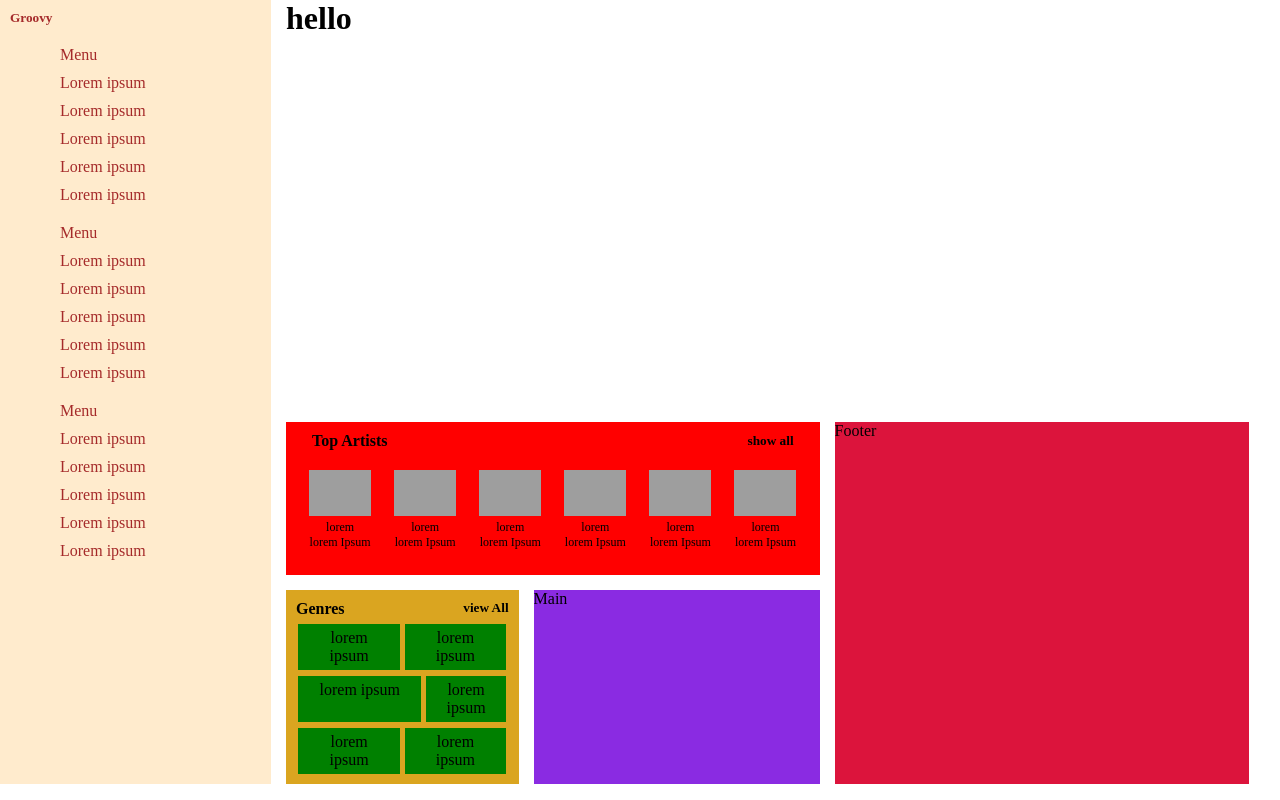
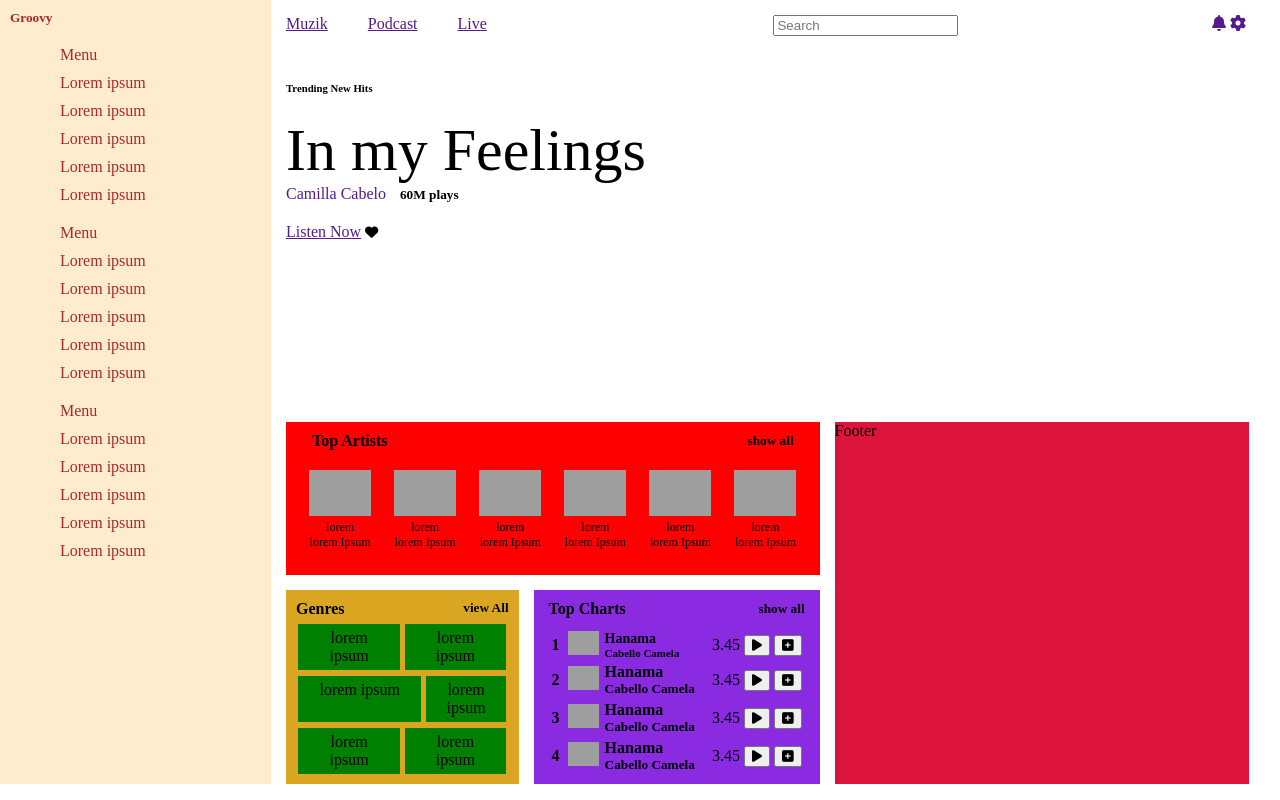
Before and after one commit to The-CODE-Plus-Plus-Community/Groovy-Music-App, a plain HTML site: page index.html in a window 1280 px wide. Drawn offline with Linux system fonts and the light colour scheme; grey boxes are pictures that could not be loaded.

Commit message:
second commit

```diff
--- a/index.html
+++ b/index.html
@@ -43,9 +43,34 @@
 </head>
 
 <body>
+  <header>
+    <nav>
+      <div class="nav-1">
+        <a href="">Muzik</a>
+        <a href="">Podcast</a>
+        <a href="">Live</a>
+      </div>
+      <div class="nav-2">
+        <input class="form-control mr-sm-2" type="search" placeholder="Search" aria-label="Search">
+      </div>
+      <div class="nav-3">
+        <a href=""><i class="fas fa-bell"></i></a>
+        <a href=""><i class="fas fa-cog"></i></a>
+      </div>
+    </nav>
+  </header>
   <div class="grid-container">
-    <div>
-      <h1>hello</h1>
+    <div class="intro" style="width: max-content;">
+      <h6>Trending New Hits</h6>
+      <h1 class="title">In my Feelings</h1>
+      <div class="btitle">
+        <a href="">Camilla Cabelo</a>
+        <h5 style="display: inline;">60M plays</h5>
+      </div>
+      <div class="btitle2">
+        <a href="">Listen Now</a>
+        <h5 style="display: inline;"><i class="fas fa-heart"></i></h5>
+      </div>
     </div>
     <div class="item-b" style="background-color: blanchedalmond; min-height: 98vh;">
       <div style="color: brown;padding: 10px 10px 10px 10px;">
@@ -76,7 +101,92 @@
         </ul>
       </div>
     </div>
-    <div class="item-c" style="background-color: blueviolet;">Main</div>
+    <div class="item-c" style="background-color: blueviolet;">
+      <div class="heading3">
+        <h4>Top Charts</h4>
+        <h5>show all</h5>
+      </div>
+      <table class="table">
+        <tbody>
+          <tr>
+            <th scope="row">1</th>
+            <td>
+              <div class="topchart">
+                <div class="imgdiv1">
+                  <img
+                    src="https://images.unsplash.com/photo-1503023345310-bd7c1de61c7d?ixid=MnwxMjA3fDB8MHxzZWFyY2h8Mnx8aHVtYW58ZW58MHx8MHx8&ixlib=rb-1.2.1&w=1000&q=80"
+                    alt="">
+                </div>
+              <div class="topcharthead">
+                <h4>Hanama</h4>
+                <h5>Cabello Camela</h5>
+              </div>
+              </div>
+            </td>
+            <td>3.45</td>
+            <td><button><i class="fas fa-play"></i></button></td>
+            <td><button><i class="fas fa-plus-square"></i></button></td>
+          </tr>
+          <tr>
+            <th scope="row">2</th>
+            <td>
+              <div class="topchart">
+                <div class="imgdiv1">
+                  <img
+                    src="https://images.unsplash.com/photo-1503023345310-bd7c1de61c7d?ixid=MnwxMjA3fDB8MHxzZWFyY2h8Mnx8aHVtYW58ZW58MHx8MHx8&ixlib=rb-1.2.1&w=1000&q=80"
+                    alt="">
+                </div>
+              <div>
+                <h4>Hanama</h4>
+                <h5>Cabello Camela</h5>
+              </div>
+              </div>
+            </td>
+            <td>3.45</td>
+            <td><button><i class="fas fa-play"></i></button></td>
+            <td><button><i class="fas fa-plus-square"></i></button></td>
+          </tr>
+          <tr>
+            <th scope="row">3</th>
+            <td>
+              <div class="topchart">
+                <div class="imgdiv1">
+                  <img
+                    src="https://images.unsplash.com/photo-1503023345310-bd7c1de61c7d?ixid=MnwxMjA3fDB8MHxzZWFyY2h8Mnx8aHVtYW58ZW58MHx8MHx8&ixlib=rb-1.2.1&w=1000&q=80"
+                    alt="">
+                </div>
+              <div>
+                <h4>Hanama</h4>
+                <h5>Cabello Camela</h5>
+              </div>
+              </div>
+            </td>
+            <td>3.45</td>
+            <td><button><i class="fas fa-play"></i></button></td>
+            <td><button><i class="fas fa-plus-square"></i></button></td>
+          </tr>
+          <tr>
+            <th scope="row">4</th>
+            <td>
+              <div class="topchart">
+                <div class="imgdiv1">
+                  <img
+                    src="https://images.unsplash.com/photo-1503023345310-bd7c1de61c7d?ixid=MnwxMjA3fDB8MHxzZWFyY2h8Mnx8aHVtYW58ZW58MHx8MHx8&ixlib=rb-1.2.1&w=1000&q=80"
+                    alt="">
+                </div>
+              <div>
+                <h4>Hanama</h4>
+                <h5>Cabello Camela</h5>
+              </div>
+              </div>
+            </td>
+            <td>3.45</td>
+            <td><button><i class="fas fa-play"></i></button></td>
+            <td><button><i class="fas fa-plus-square"></i></button></td>
+          </tr>
+        </tbody>
+      </table>
+    </div>
     <div class="item-e" style="background-color: red;">
       <div class="heading">
         <h4>Top Artists</h4>
@@ -149,7 +259,7 @@
       </div>
     </div>
   </div>
-
+  <script src="https://kit.fontawesome.com/996973c893.js"></script>
 </body>
 
 </html>
--- a/style.css
+++ b/style.css
@@ -83,3 +83,91 @@ ul{
     align-items: center;
     justify-content: center;
 }
+.nav-1, .nav-2{
+    min-width: 15vw;
+    max-width: 20vw;
+    display: flex;
+    flex-direction: row;
+    justify-content: flex-start;
+}
+.nav-1 a{
+    margin-right: 40px;
+}
+nav{
+    position: fixed;
+    min-width: 75vw;
+    display: flex;
+    justify-content: space-between;
+    margin-top: 15px;
+    padding: 0 10px 0 0;
+    z-index: 1000;
+    margin-left: calc(20% + 30px);
+}
+.intro{
+    margin-top: 37px;
+    min-height: 31vh;
+    display: flex;
+    flex-direction: column;
+    align-items: flex-start;
+    justify-content: center;
+}
+h6{
+    margin-bottom: 22px;
+}
+.title{
+    font-weight: 500;
+    font-size: 60px;
+}
+.btitle a{
+    margin-right: 10px;
+    text-decoration: none;
+}
+.btitle2{
+    margin-top: 20px;
+}
+.heading3{
+    display: flex;
+    flex-direction: row;
+    padding: 10px 15px 0 15px;
+    align-items: center;
+    justify-content: space-between;
+}
+.table{
+    padding: 10px 15px 0 15px;
+}
+td:nth-child(1) {
+    text-align: center;
+    width: 5%;
+}
+td:nth-child(2) {
+    width: 65%;
+}
+td:nth-child(3) {
+    text-align: center;
+    width: 10%;
+}
+td:nth-child(4) {
+    width: 10%;
+    text-align: center;
+}
+td:nth-child(5) {
+    text-align: center;
+    width: 10%;
+}
+.imgdiv1 img{
+    max-height: 30px;
+    max-width: 31px;
+    margin: 0 6px 0 4px;
+}
+.topchart{
+    display: flex;
+    flex-direction: row;
+    align-items: center;
+    justify-content: flex-start;
+}
+.topcharthead h4{
+    font-size: 14px;
+}
+.topcharthead h5{
+    font-size: 11px;
+}
```
